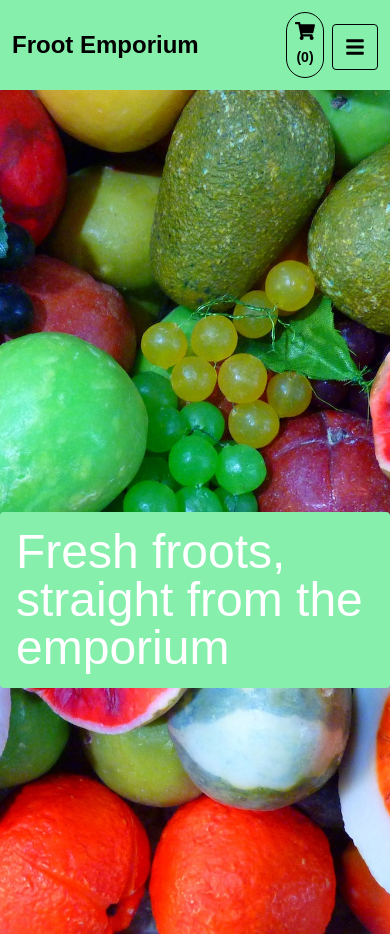
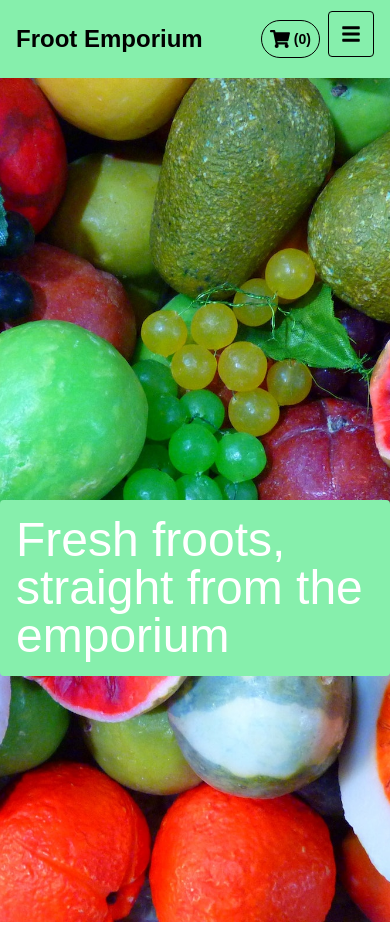
Before and after one commit to wumpfroot/froot_emporium, a Next.js app: page / in a window 390 px wide. Built offline with nearby package versions, Linux system fonts and the light colour scheme; a web font is replaced by a local one.

Commit message:
Created component for mobile nav stuff.

```diff
--- /dev/null
+++ b/components/MobileNav.jsx
@@ -0,0 +1,44 @@
+import { useState } from "react";
+
+import Link from "next/link";
+
+import { motion } from "framer-motion";
+import { FaBars } from "react-icons/fa";
+
+const MobileNav = () => {
+	const [mobileNav, setMobileNav] = useState(false);
+	return (
+		<>
+			<motion.button
+				animate={{
+					backgroundColor: mobileNav ? "black" : "",
+					color: mobileNav ? "white" : "black",
+					y: -5,
+				}}
+				transition={{ duration: 2 }}
+				onClick={() => setMobileNav((prev) => !prev)}
+				className="lg:hidden rounded border border-black text-xl"
+			>
+				<FaBars />
+			</motion.button>
+			<motion.div
+				animate={{ x: mobileNav ? 0 : "-100vw", opacity: 1 }}
+				initial={{ opacity: 0 }}
+				className="absolute flex flex-col items-center justify-center left-0 bg-green-300 w-full h-screen"
+			>
+				<ul>
+					<Link onClick={() => setMobileNav(false)} href={"/"}>
+						<li className="text-5xl mb-5">Home</li>
+					</Link>
+					<Link onClick={() => setMobileNav(false)} href={"/store"}>
+						<li className="text-5xl mb-5">Store</li>
+					</Link>
+					<Link onClick={() => setMobileNav(false)} href={"/about"}>
+						<li className="text-5xl">About</li>
+					</Link>
+				</ul>
+			</motion.div>
+		</>
+	);
+};
+export default MobileNav;
--- a/components/NavBar.jsx
+++ b/components/NavBar.jsx
@@ -1,21 +1,20 @@
 "use client";
 
-import { useContext, useState } from "react";
+import { useContext } from "react";
 import { CartContext } from "@/context/CartContext";
 
 import Link from "next/link";
-import { FaBars, FaShoppingCart } from "react-icons/fa";
+import { FaShoppingCart } from "react-icons/fa";
 
 import { motion } from "framer-motion";
+import MobileNav from "./MobileNav";
 
 const NavBar = () => {
 	const { items } = useContext(CartContext);
 	const totalItemsCount = items.reduce((sum, item) => sum + item.quantity, 0);
 
-	const [mobileNav, setMobileNav] = useState(false);
-
 	return (
-		<nav className="relative flex justify-between items-center p-3 bg-green-300 z-20">
+		<nav className="relative flex justify-between items-center p-4 bg-green-300 z-20">
 			<Link href={"/"}>
 				<h1 className="text-black font-bold text-2xl md:text-3xl">
 					Froot Emporium
@@ -39,41 +38,15 @@ const NavBar = () => {
 				</Link>
 			</ul>
 			<div>
-				<Link href={"/cart"}>
-					<button className="text-black rounded-full border border-black text-xl mr-2 p-2">
-						<FaShoppingCart />{" "}
-						<span className="text-sm font-bold">({totalItemsCount})</span>
-					</button>
-				</Link>
-				<motion.button
-					animate={{
-						backgroundColor: mobileNav ? "black" : "",
-						color: mobileNav ? "white" : "black",
-						y: -5,
-					}}
-					transition={{ duration: 2 }}
-					onClick={() => setMobileNav((prev) => !prev)}
-					className="lg:hidden rounded border border-black text-xl"
-				>
-					<FaBars />
-				</motion.button>
-				<motion.div
-					animate={{ x: mobileNav ? 0 : "-100vw", opacity: 1 }}
-					initial={{ opacity: 0 }}
-					className="absolute flex flex-col items-center justify-center left-0 bg-green-300 w-full h-screen"
-				>
-					<ul>
-						<Link onClick={() => setMobileNav(false)} href={"/"}>
-							<li className="text-5xl mb-5">Home</li>
-						</Link>
-						<Link onClick={() => setMobileNav(false)} href={"/store"}>
-							<li className="text-5xl mb-5">Store</li>
-						</Link>
-						<Link onClick={() => setMobileNav(false)} href={"/about"}>
-							<li className="text-5xl">About</li>
-						</Link>
-					</ul>
-				</motion.div>
+				<button className="text-black rounded-full border border-black text-xl mr-2 p-2">
+					<Link href={"/cart"}>
+						<div className="flex gap-1">
+							<FaShoppingCart />{" "}
+							<span className="text-sm font-bold">({totalItemsCount})</span>
+						</div>
+					</Link>
+				</button>
+				<MobileNav />
 			</div>
 		</nav>
 	);
```
